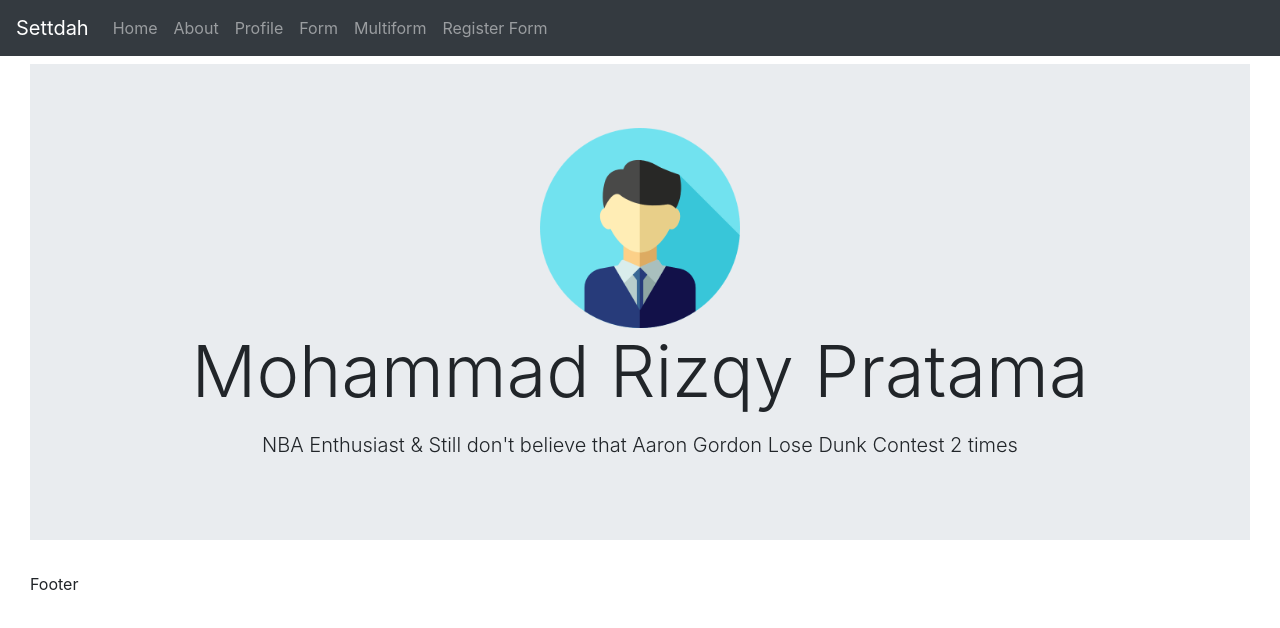
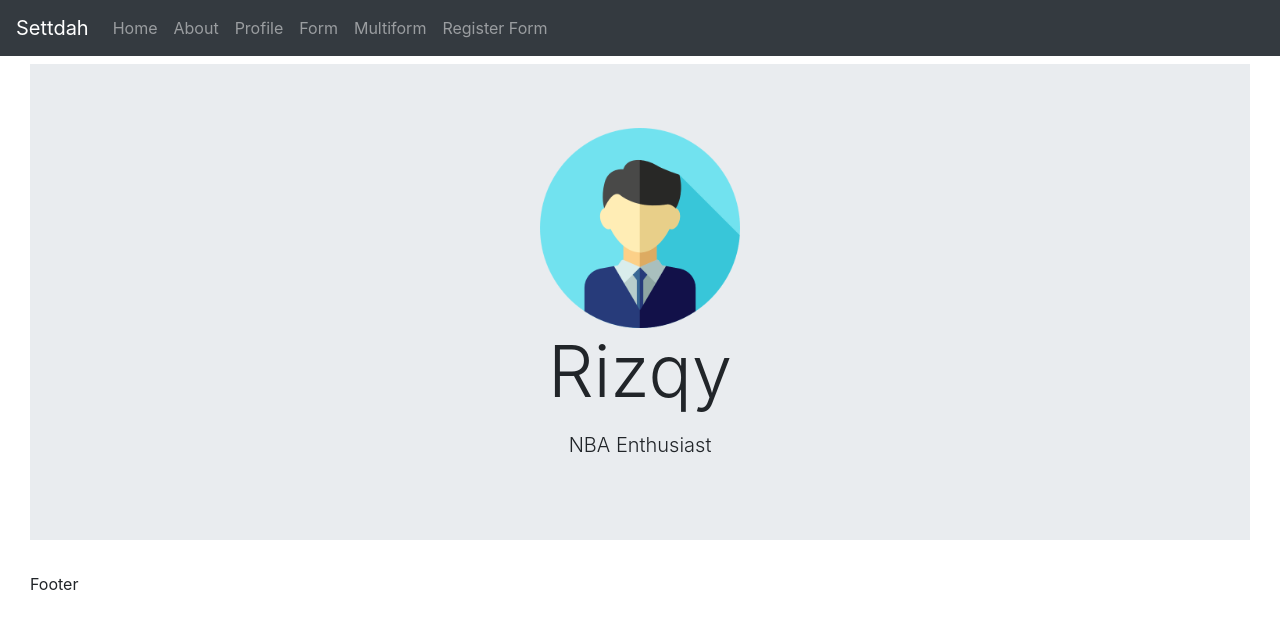
Before and after one commit to MRizqyP/ReactJS, a React (Create React App) app: page / in a window 1280 px wide. Shown: the top 628 px of the page. Built offline with nearby package versions, Linux system fonts and the light colour scheme.

Commit message:
realdone

```diff
--- a/package.json
+++ b/package.json
@@ -6,6 +6,7 @@
     "@testing-library/jest-dom": "^4.2.4",
     "@testing-library/react": "^9.4.0",
     "@testing-library/user-event": "^7.2.1",
+    "axios": "^0.19.2",
     "bootstrap": "^4.4.1",
     "react": "^16.12.0",
     "react-dom": "^16.12.0",
--- a/src/App.js
+++ b/src/App.js
@@ -3,7 +3,7 @@ import React from "react";
 import "./App.css";
 import { Container, Row, Col } from "reactstrap";
 import Navbar from "./component/navbar";
-
+import axios from "axios";
 import Userprofile from "./component/userprofile";
 function App() {
   return (
@@ -17,6 +17,8 @@ function App() {
         //{" "}
       </Container> */}
     </center>
+
+    // Make a request for a user with a given ID
   );
 }
 
--- a/src/component/bio.js
+++ b/src/component/bio.js
@@ -1,10 +1,5 @@
 import React from "react";
 
 export default function bio() {
-  return (
-    <div>
-      NBA Enthusiast & Still don't believe that Aaron Gordon Lose Dunk Contest 2
-      times
-    </div>
-  );
+  return <div>NBA Enthusiast</div>;
 }
--- a/src/component/name.js
+++ b/src/component/name.js
@@ -8,11 +8,11 @@ export default class name extends Component {
   render() {
     return (
       <div>
-        <p className="text-Primary">{this.props.name}</p>
+        <p>{this.props.name}</p>
       </div>
     );
   }
 }
 name.defaultProps = {
-  name: "Mohammad Rizqy Pratama"
+  name: "Mohammad Rzqy Pratama"
 };
--- a/src/component/register.js
+++ b/src/component/register.js
@@ -2,9 +2,18 @@ import React from "react";
 import { Button, Form, FormGroup, Label, Input, FormText } from "reactstrap";
 import { useForm } from "react-hook-form";
 const Register = props => {
-  const { register, handleSubmit, watch, errors, getValues } = useForm();
-  const onSubmit = data => {
-    console.log(data);
+  const {
+    register,
+    handleSubmit,
+    watch,
+    errors,
+    getValues,
+    formState
+  } = useForm({
+    mode: "onChange"
+  });
+  const onSubmit = async data => {
+    alert(JSON.stringify(data));
   };
   console.log(watch("example"));
   return (
@@ -70,7 +79,11 @@ const Register = props => {
           <span>{errors.newPassword && "Password tidak sama"}</span>
         </div>
 
-        <button type="submit" class="btn btn-primary">
+        <button
+          type="submit"
+          class="btn btn-primary"
+          disabled={!formState.isValid}
+        >
           Submit
         </button>
       </div>
--- a/src/component/userprofile.js
+++ b/src/component/userprofile.js
@@ -11,7 +11,7 @@ export default class userprofile extends Component {
           <Container fluid>
             <Avatar />
             <h1 className="display-3">
-              <Name />
+              <Name name="Rizqy" />
             </h1>
             <p className="lead">
               <Bio />
```
Also changed, not shown: 1 other file (tests, documents, lock files or other folders).
